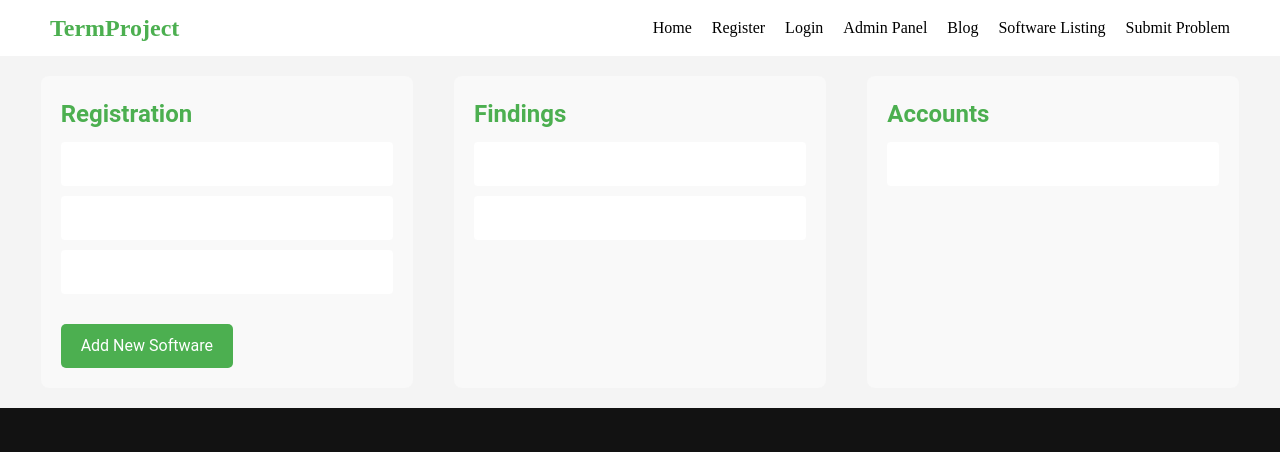
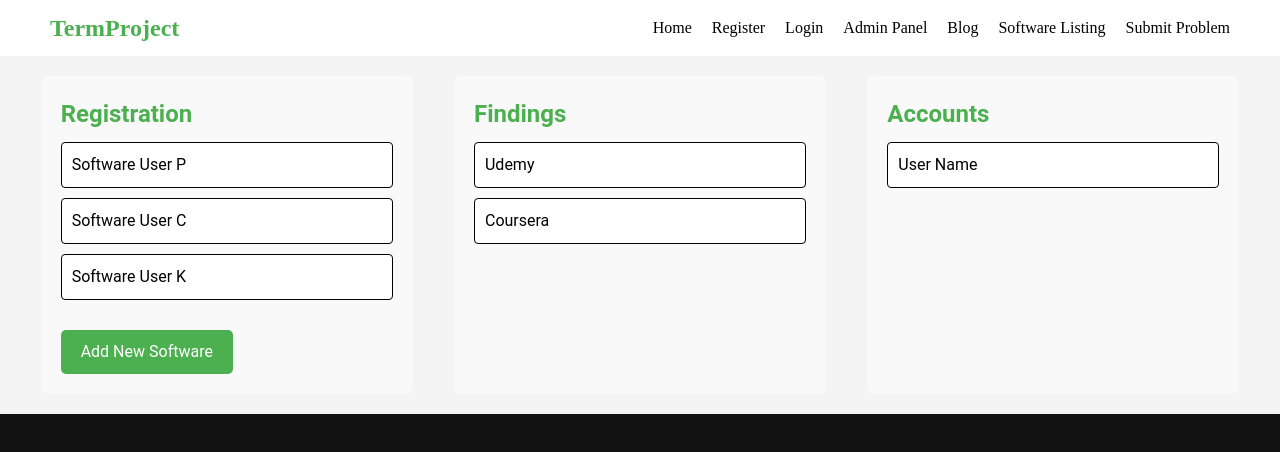
Before and after one commit to Ogi-Z/ComaGen-E-Front, a Vue app: page /admin in a window 1280 px wide. Shown: the top 452 px of the page. Built offline with nearby package versions, Linux system fonts and the light colour scheme.

Commit message:
renkler düzeldi

```diff
--- a/src/components/adminPage.vue
+++ b/src/components/adminPage.vue
@@ -104,8 +104,11 @@
     padding: 10px;
     background-color: white;
     border-radius: 4px;
+    border: 1px solid black;
   }
-
+  .items .item span {
+  color: black;
+}
   .action-button {
     margin-top: 20px;
     background-color: #4CAF50;
--- a/src/components/userRegPage.vue
+++ b/src/components/userRegPage.vue
@@ -58,6 +58,7 @@ export default {
 </script>
 
 <style scoped>
+
 .registration-container {
   max-width: 400px;
   margin: auto;
@@ -70,11 +71,13 @@ export default {
 .form-group {
   margin-bottom: 20px;
 }
-
+h2 {
+  color: black;
+}
 .input-field {
   width: 100%;
   padding: 10px;
-  border: 1px solid #ccc;
+  border: 1px solid #000000;
   border-radius: 4px;
 }
 
```
